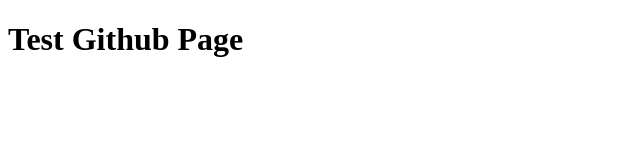
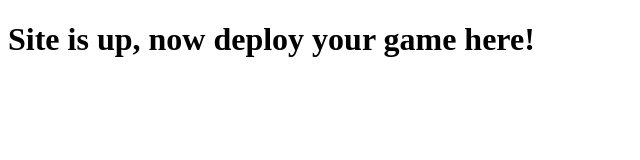
Before and after one commit to simbiosisgame/simbiosisgame.github.io, a plain HTML site: page index.html in a window 1280 px wide. Shown: the whole page, without its empty margins (0-640 px from the left). Drawn offline with Linux system fonts and the light colour scheme.

Commit message:
Update index.html

```diff
--- a/index.html
+++ b/index.html
@@ -6,6 +6,6 @@
     <title>Simbiosis Game</title>
 </head>
 <body>
-    <h1>Test Github Page</h1>
+    <h1>Site is up, now deploy your game here!</h1>
 </body>
 </html>
```
